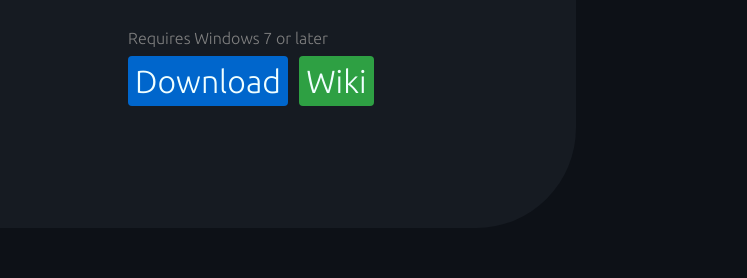
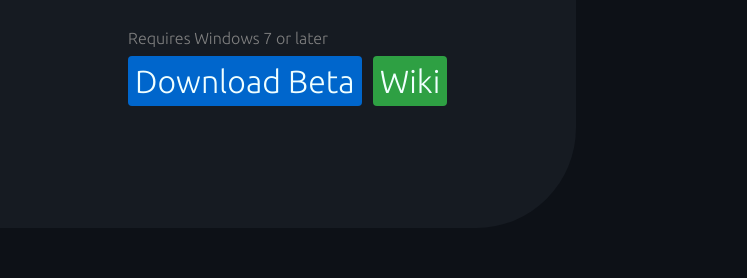
Before and after one commit to Ma0us/pizzaweb, a plain HTML site: page index.html in a window 1280 px wide. Shown: the part 328-606 px from the top of the page, 0-747 px from the left. Drawn offline with Linux system fonts and the light colour scheme.

Commit message:
Update index.html

```diff
--- a/index.html
+++ b/index.html
@@ -11,7 +11,7 @@
 <h1>pizza</h1>
 <p>Simple text editor</p>
 <p class="sysreq" >Requires Windows 7 or later</p>
-<a class="dlbutton" href="downloadpage.html">Download</a>
+<a class="dlbutton" href="downloadpage.html">Download Beta</a>
 <a class="wikibutton" href="https://github.com/Ma0us/pizza/wiki">Wiki</a>
 </div>
 
```
